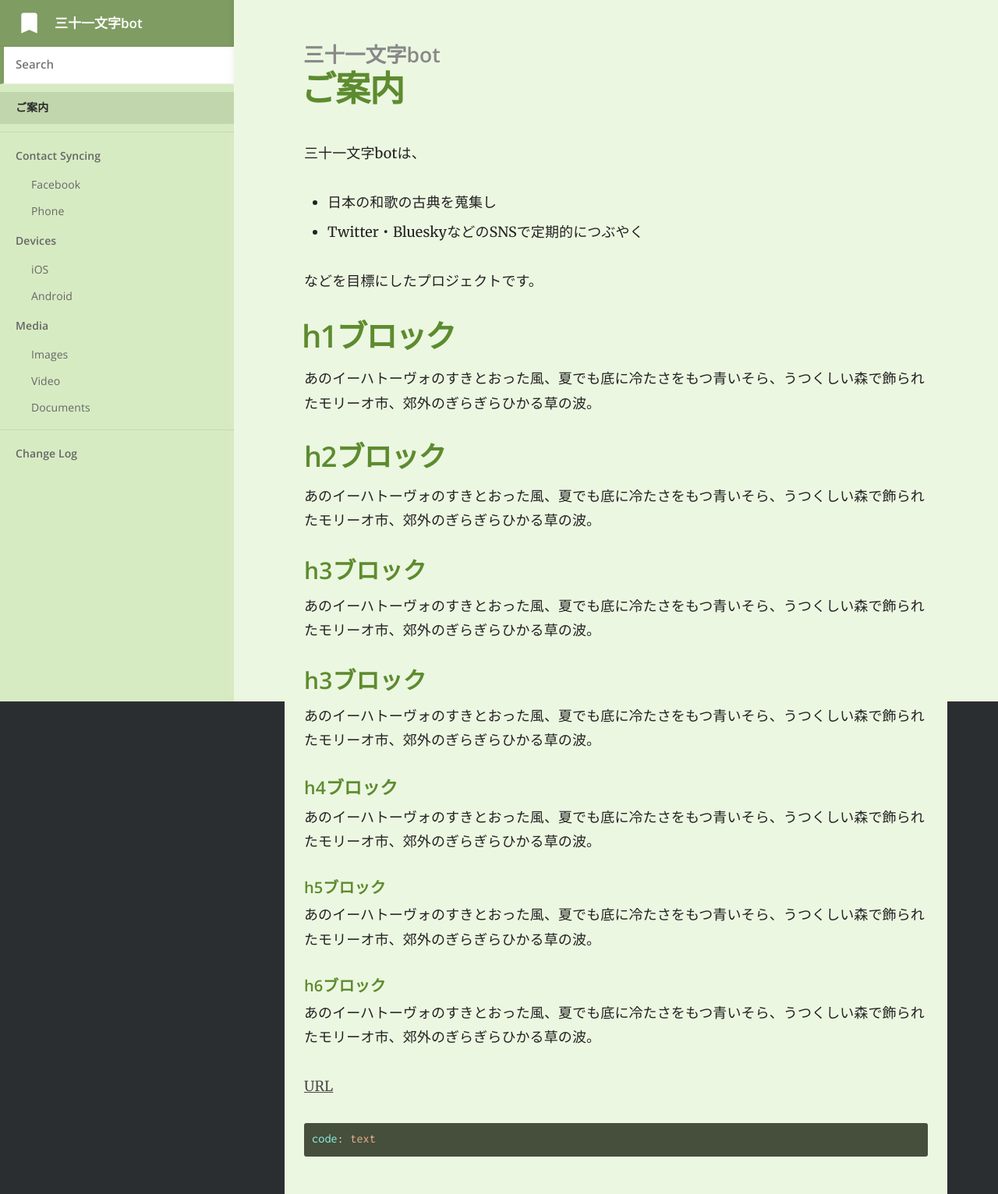
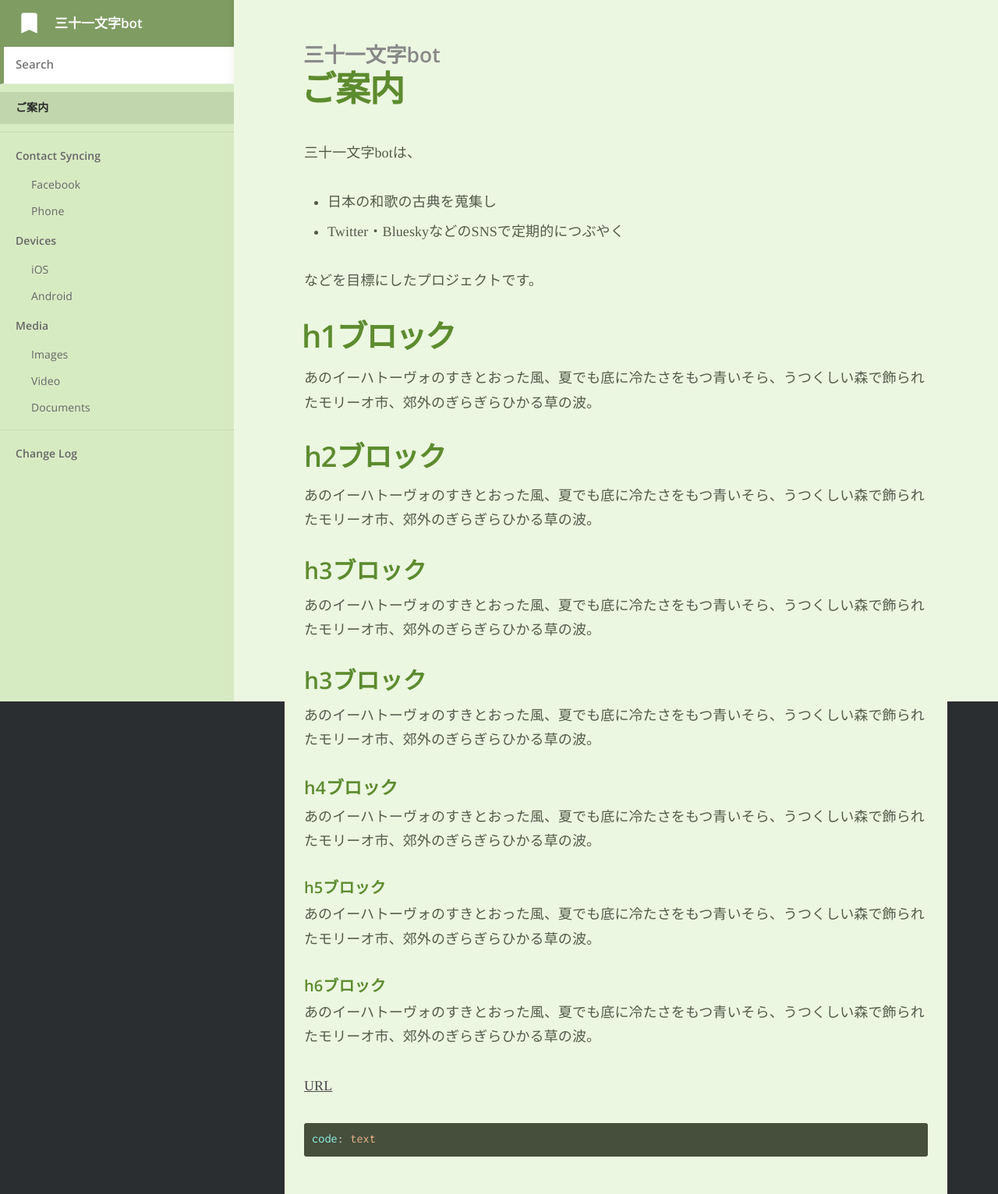
Before and after one commit to 31bot/31bot.github.io, a Jekyll site: the page built from index.md, in a window 1280 px wide. Shown: the whole page at 78% size. Built offline with Jekyll 4.4.1, drawn with Linux system fonts in a browser that asks for light colours.

Commit message:
font, colorなどの調整

```diff
--- a/_sass/_typography.scss
+++ b/_sass/_typography.scss
@@ -8,12 +8,12 @@
 body {
 	height: 100%;
 	max-height: 100%;
-	font-family: "Merriweather", serif;
+	font-family: Cormorant Garamond, Noto Serif JP, serif;
 	letter-spacing: 0.01rem;
 	font-size: 1.8em;
 	line-height: 1.75em;
 	color: #3A4145;
-	font-weight: 400;
+	font-weight: 500;
 	-webkit-font-feature-settings: 'kern' 1;
 	-moz-font-feature-settings: 'kern' 1;
 	-o-font-feature-settings: 'kern' 1;
--- a/css/main.scss
+++ b/css/main.scss
@@ -7,7 +7,7 @@
 $body-background-color: #2B2E31;
 
 $content-max-width: 800px;
-$content-color: #222;
+$content-color: #535c4b;
 $content-background-color: #ecf7e1;
 
 $brand-colour: #7f9c62;
```
